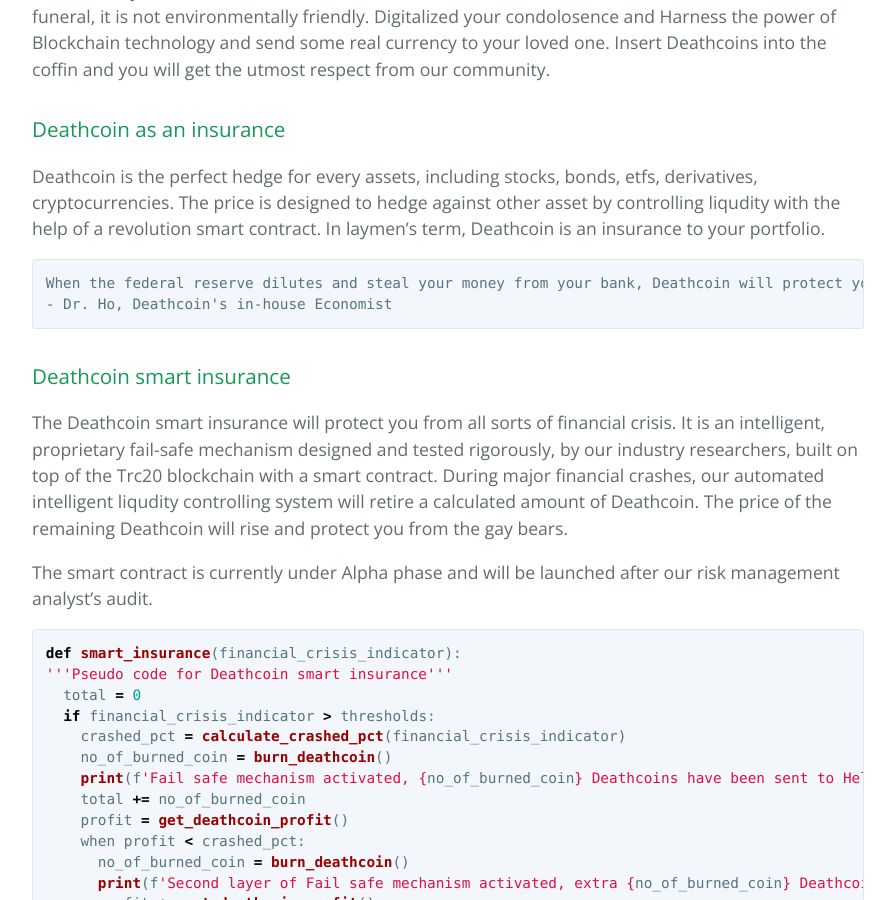
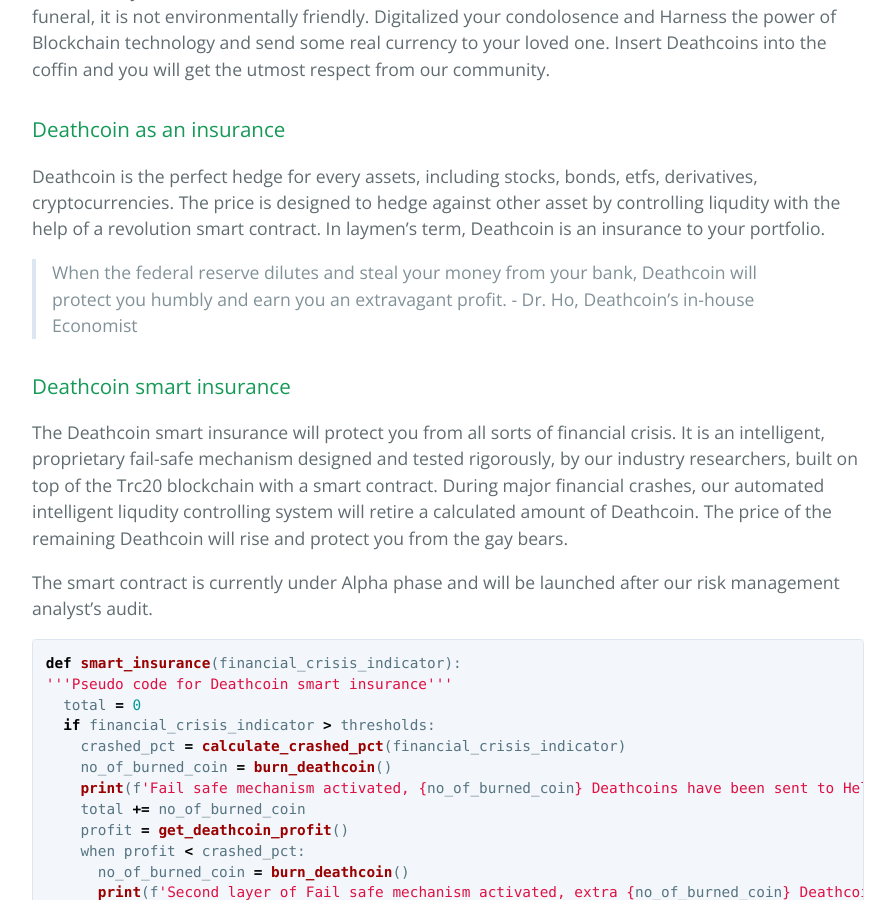
Before and after one commit to DeathcoinOfficial/Deathcoin, a Jekyll site: the page built from index.md, in a window 1280 px wide and 900 px high, scrolled down 1398 px. Shown: the whole window, without its empty margins (192-1087 px from the left). Built offline with Jekyll 4.4.1, drawn with Linux system fonts in a browser that asks for light colours; our own code applies the rules of GitHub Pages for plain Markdown files.

````diff
--- a/index.md
+++ b/index.md
@@ -22,10 +22,9 @@ Deathcoin - you can use it for a funeral, veneration of the dead or donation. No
 
 Deathcoin is the perfect hedge for every assets, including stocks, bonds, etfs, derivatives, cryptocurrencies. The price is designed to hedge against other asset by controlling liqudity with the help of a revolution smart contract. In laymen's term, Deathcoin is an insurance to your portfolio.
 
-```
-When the federal reserve dilutes and steal your money from your bank, Deathcoin will protect you humbly and earn you an extravagant profit.
-- Dr. Ho, Deathcoin's in-house Economist
-```
+
+>When the federal reserve dilutes and steal your money from your bank, Deathcoin will protect you humbly and earn you an extravagant profit. - Dr. Ho, Deathcoin's in-house Economist
+
 
 ### Deathcoin smart insurance
 The Deathcoin smart insurance will protect you from all sorts of financial crisis. It is an intelligent, proprietary fail-safe mechanism designed and tested rigorously, by our industry researchers, built on top of the Trc20 blockchain with a smart contract. During major financial crashes, our automated intelligent liqudity controlling system will retire a calculated amount of Deathcoin. The price of the remaining Deathcoin will rise and protect you from the gay bears.
````
